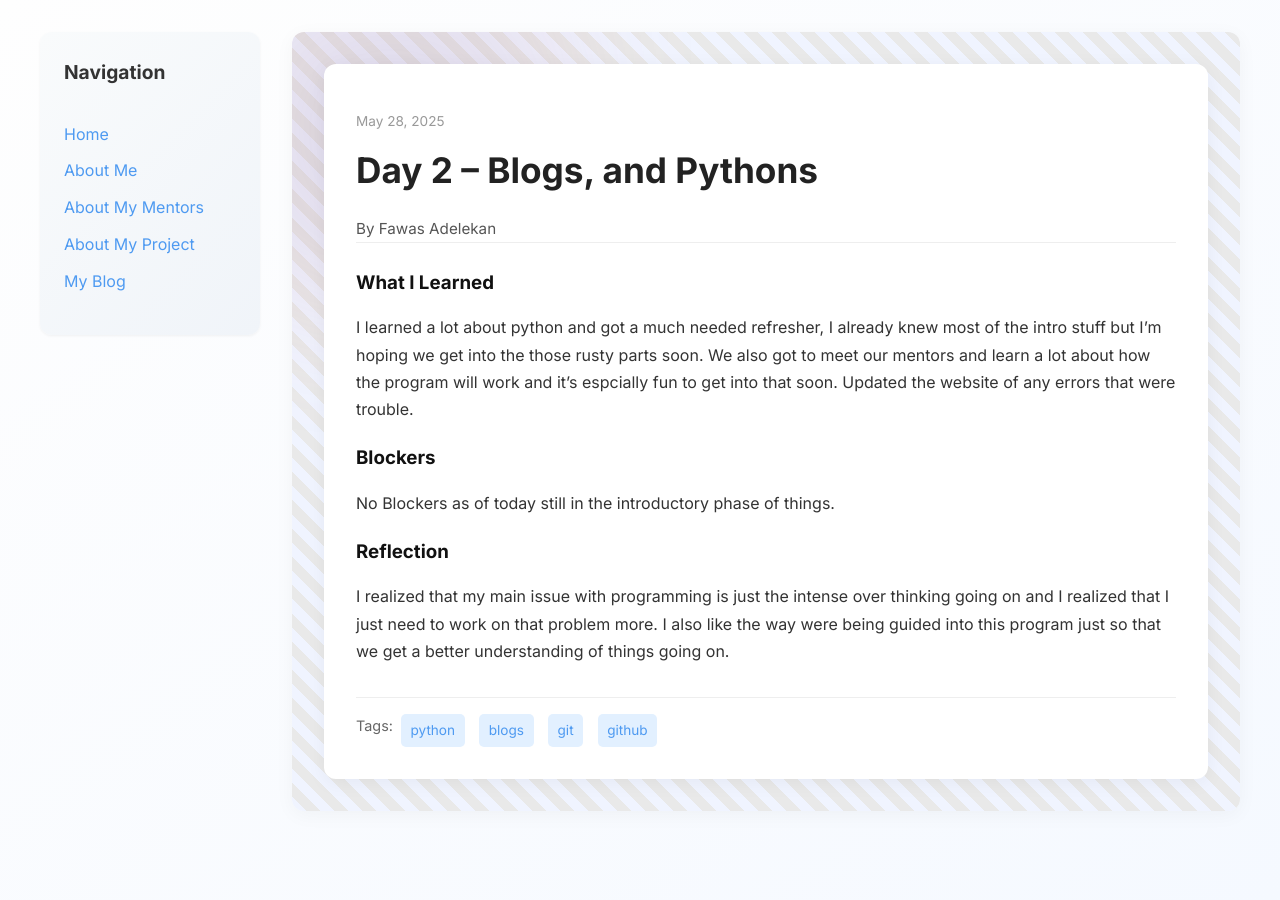
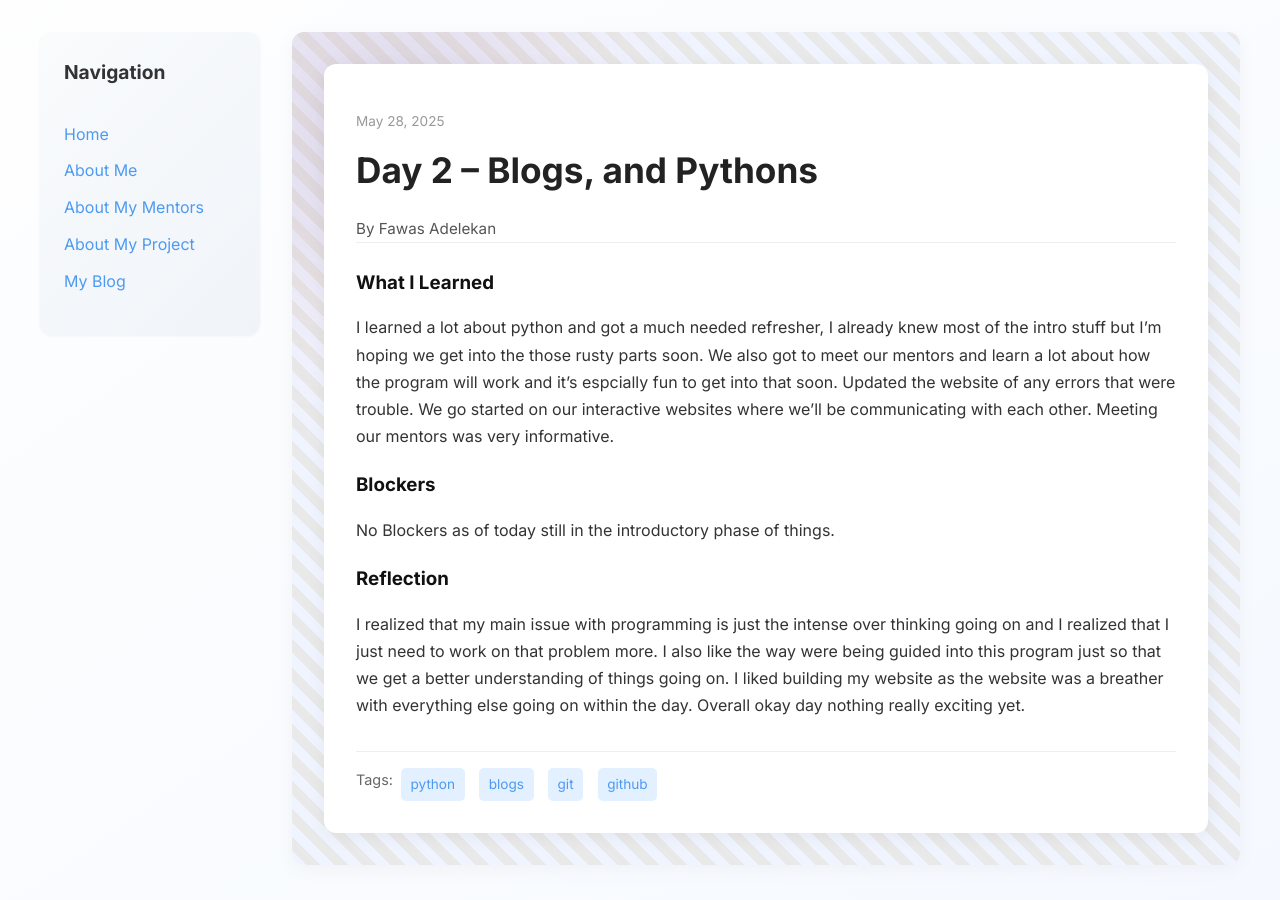
Before and after one commit to ForrestAj/ForrestAj.github.io, a Jekyll site: the page built from _posts/2025-05-28-day-2.md, in a window 1280 px wide. Built offline with Jekyll 4.4.1, drawn with Linux system fonts in a browser that asks for light colours.

Commit message:
Update 2025-05-28-day-2.md

```diff
--- a/_posts/2025-05-28-day-2.md
+++ b/_posts/2025-05-28-day-2.md
@@ -7,7 +7,7 @@
 tags: ["python", "blogs", "git", "github"]
 
 what_i_learned: |
-  I learned a lot about python and got a much needed refresher, I already knew most of the intro stuff but I'm hoping we get into the those rusty parts soon. We also got to meet our mentors and learn a lot about how the program will work and it's espcially fun to get into that soon. Updated the website of any errors that were trouble.
+  I learned a lot about python and got a much needed refresher, I already knew most of the intro stuff but I'm hoping we get into the those rusty parts soon. We also got to meet our mentors and learn a lot about how the program will work and it's espcially fun to get into that soon. Updated the website of any errors that were trouble. We go started on our interactive websites where we'll be communicating with each other. Meeting our mentors was very informative.
 
 
 
@@ -15,5 +15,5 @@
   No Blockers as of today still in the introductory phase of things.
 
 reflection: |
-  I realized that my main issue with programming is just the intense over thinking going on and I realized that I just need to work on that problem more. I also like the way were being guided into this program just so that we get a better understanding of things going on.
+  I realized that my main issue with programming is just the intense over thinking going on and I realized that I just need to work on that problem more. I also like the way were being guided into this program just so that we get a better understanding of things going on. I liked building my website as the website was a breather with everything else going on within the day. Overall okay day nothing really exciting yet.
 ---
```
